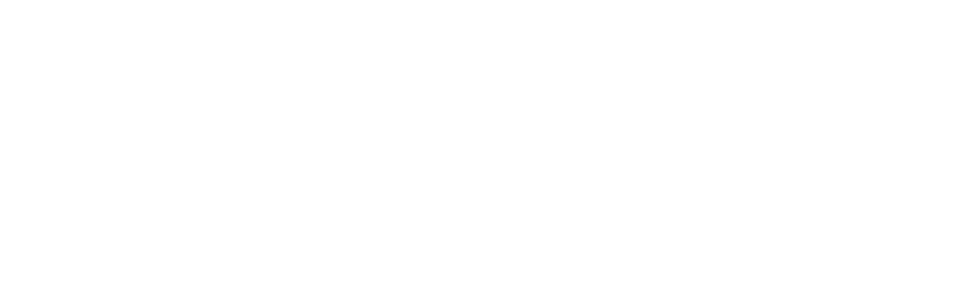
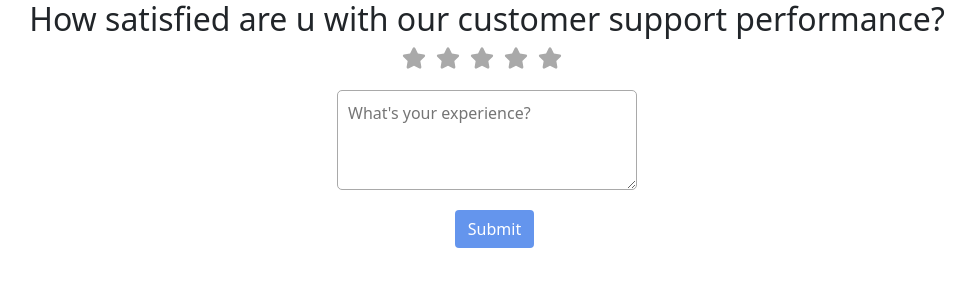
Before and after one commit to Pahasara89/Cafe_SecretAlly, a React (Create React App) app in the folder frontend/: page /feedback in a window 1280 px wide. Before the commit this address had no page. Shown: the top 300 px of the page, without its empty margins (153-1128 px from the left). Built offline with nearby package versions, Linux system fonts and the light colour scheme.

Commit message:
add feedback page

```diff
--- a/frontend/src/App.js
+++ b/frontend/src/App.js
@@ -13,6 +13,7 @@
 import AdminHome from './components/AdminHome';
 
 import ContactUs from './components/ContactUs';
+import Feedback from './components/Feedback';
 
 import AddPaymentDetails from './components/AddPaymentDetails';
 import ViewPaymentDetails from './components/ViewPaymentDetails';
@@ -43,6 +44,7 @@
 
 
             <Route path="/contact" element={<ContactUs/>}/>
+            <Route path="/feedback" element={<Feedback/>}/>
 
 
             <Route path="/add_Payment" element={<AddPaymentDetails/>} />
--- /dev/null
+++ b/frontend/src/components/Feedback.css
@@ -0,0 +1,37 @@
+* {
+	font-family: Arial, Helvetica, sans-serif;
+	box-sizing: border-box;
+}
+.body {
+	font-family: sans-serif;
+	background-image: url('../images/2021-07_Web2_Banners_DaaS.jpg');
+	background-repeat: no-repeat;
+	height: 1050px;
+	overflow: hidden;
+	background-size: cover;
+}
+.button {
+	outline: none;
+	border: none;
+	cursor: pointer;
+	width: 30%;
+	height: 40px;
+	border-radius: 10px;
+	font-size: 18px;
+	font-weight: 700;
+	font-family: "Lato", sans-serif;
+	color: #fff;
+	text-align: center;
+	background-color: #779598;
+	box-shadow: 3px 3px 8px #b1b1b1, -3px -3px 8px #fff;
+	transition: all 0.5s;
+	margin-left: 110px;
+}
+
+.button:hover {
+	background-color: #10B48E;
+}
+
+.button:active {
+	background-color: #88ef9e;
+}
--- a/frontend/src/components/Footer.js
+++ b/frontend/src/components/Footer.js
@@ -5,6 +5,9 @@
 import {FaYoutube} from 'react-icons/fa';
 import {FaTwitter} from 'react-icons/fa';
 import './Footer.css';
+import {
+  Nav
+} from "react-bootstrap";
 
 function Footer() {
   return (
@@ -28,7 +31,11 @@
             <Link to='/'>Terms of Service</Link>
           </div>
 
-          <button  className="feedback_btn"> Give Us Feedbacks </button>
+          <Nav.Link>
+                <Link to='/feedback' className='homenav-links'>
+                         Give us Feedbacks
+                      </Link>
+                </Nav.Link>
 
           <div class='footer-link-items'>
             <h2>Contact</h2>
--- a/frontend/src/components/feedback.js
+++ b/frontend/src/components/feedback.js
@@ -0,0 +1,94 @@
+import { useState } from "react";
+import './ContactUs.css';
+import { FaStar } from "react-icons/fa";
+
+const colors = {
+    orange: "#FFBA5A",
+    grey: "#a9a9a9"
+
+};
+
+function Feedback() {
+
+
+      const [currentValue, setCurrentValue] = useState(0);
+      const [hoverValue, setHoverValue] = useState(undefined);
+      const stars = Array(5).fill(0)
+
+      const handleClick = value => {
+        setCurrentValue(value)
+      }
+
+      const handleMouseOver = newHoverValue => {
+        setHoverValue(newHoverValue)
+      };
+
+      const handleMouseLeave = () => {
+        setHoverValue(undefined)
+      }
+
+
+      return (
+        <div style={styles.container}>
+          <h2> How satisfied are u with our customer support performance? </h2>
+          <div style={styles.stars}>
+            {stars.map((_, index) => {
+              return (
+                <FaStar
+                  key={index}
+                  size={24}
+                  onClick={() => handleClick(index + 1)}
+                  onMouseOver={() => handleMouseOver(index + 1)}
+                  onMouseLeave={handleMouseLeave}
+                  color={(hoverValue || currentValue) > index ? colors.orange : colors.grey}
+                  style={{
+                    marginRight: 10,
+                    cursor: "pointer"
+                  }}
+                />
+              )
+            })}
+          </div>
+          <textarea
+            placeholder="What's your experience?"
+            style={styles.textarea}
+          />
+
+        <button type="submit" className="btn Addbtn">Submit</button>
+
+        </div>
+      );
+    };
+
+
+    const styles = {
+      container: {
+        display: "flex",
+        flexDirection: "column",
+        alignItems: "center",
+      },
+      stars: {
+        display: "flex",
+        flexDirection: "row",
+      },
+      textarea: {
+        border: "1px solid #a9a9a9",
+        borderRadius: 5,
+        padding: 10,
+        margin: "20px 0",
+        minHeight: 100,
+        width: 300
+      },
+      button: {
+        border: "1px solid #a9a9a9",
+        borderRadius: 5,
+        width: 300,
+        padding: 10,
+      }
+
+    };
+
+
+
+
+export default Feedback
```
